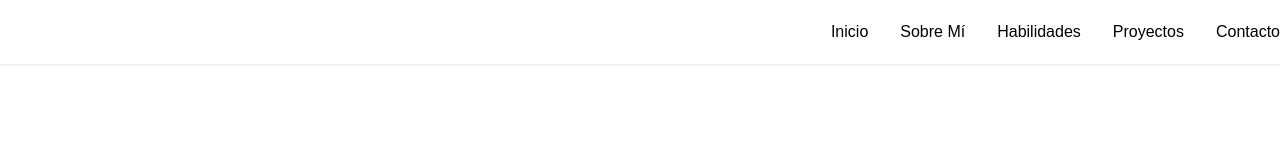
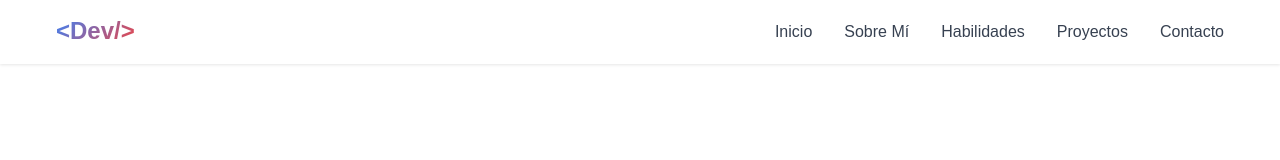
Before and after one commit to Nicol-Parra/portafolio-dannaccana, a plain HTML site: page portafolio-personal/index.html in a window 1280 px wide. Drawn offline with Linux system fonts and the light colour scheme.

Commit message:
agregando menu de navegacion

```diff
--- a/portafolio-personal/css/header.css
+++ b/portafolio-personal/css/header.css
@@ -1,3 +1,42 @@
+/* Reset and Base Styles */
+* {
+    margin: 0;
+    padding: 0;
+    box-sizing: border-box;
+}
+
+:root {
+    --color-blue: #3b82f6;
+    --color-blue-dark: #1e40af;
+    --color-red: #ef4444;
+    --color-red-dark: #dc2626;
+    --color-yellow: #eab308;
+    --gray-50: #f9fafb;
+    --gray-100: #f3f4f6;
+    --gray-200: #e5e7eb;
+    --gray-600: #4b5563;
+    --gray-700: #374151;
+    --gray-900: #111827;
+}
+
+html {
+    scroll-behavior: smooth;
+}
+
+body {
+    font-family: 'Inter', -apple-system, BlinkMacSystemFont, 'Segoe UI', sans-serif;
+    line-height: 1.6;
+    color: var(--gray-900);
+    overflow-x: hidden;
+}
+
+.container {
+    max-width: 1200px;
+    margin: 0 auto;
+    padding: 0 1rem;
+}
+
+/* Header Styles */
 .header {
     position: fixed;
     top: 0;
```
Also changed, not shown: portafolio-personal/index.html (+1 -4 lines).
